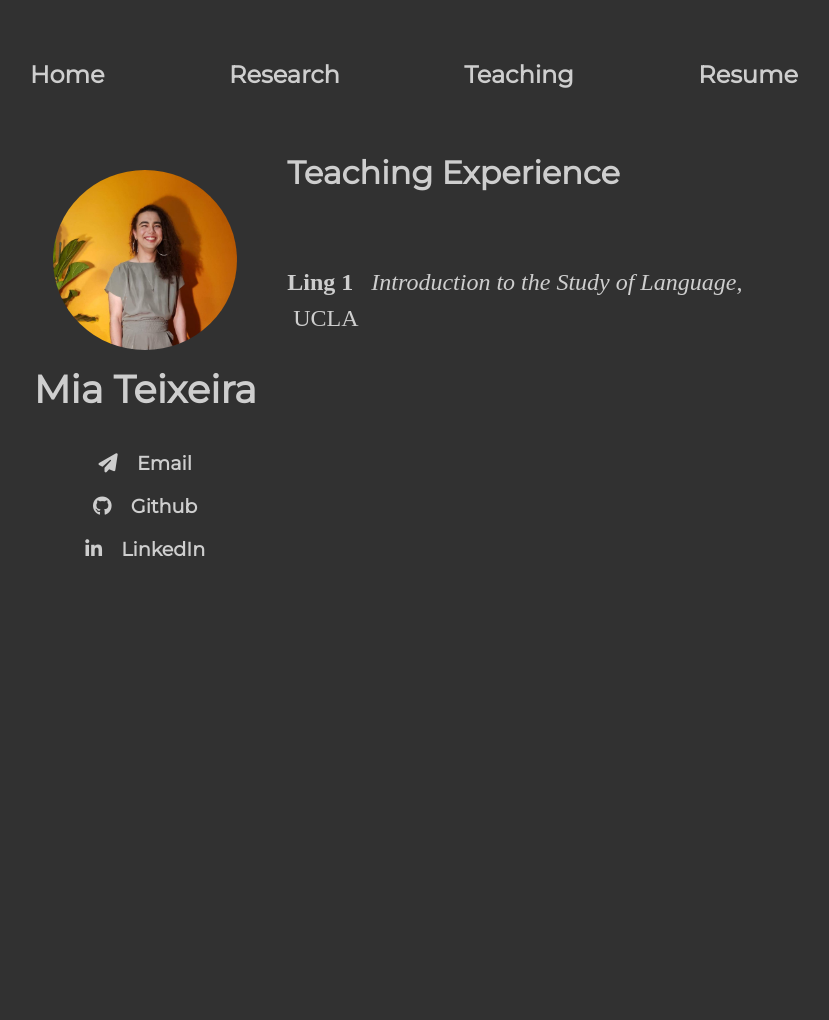
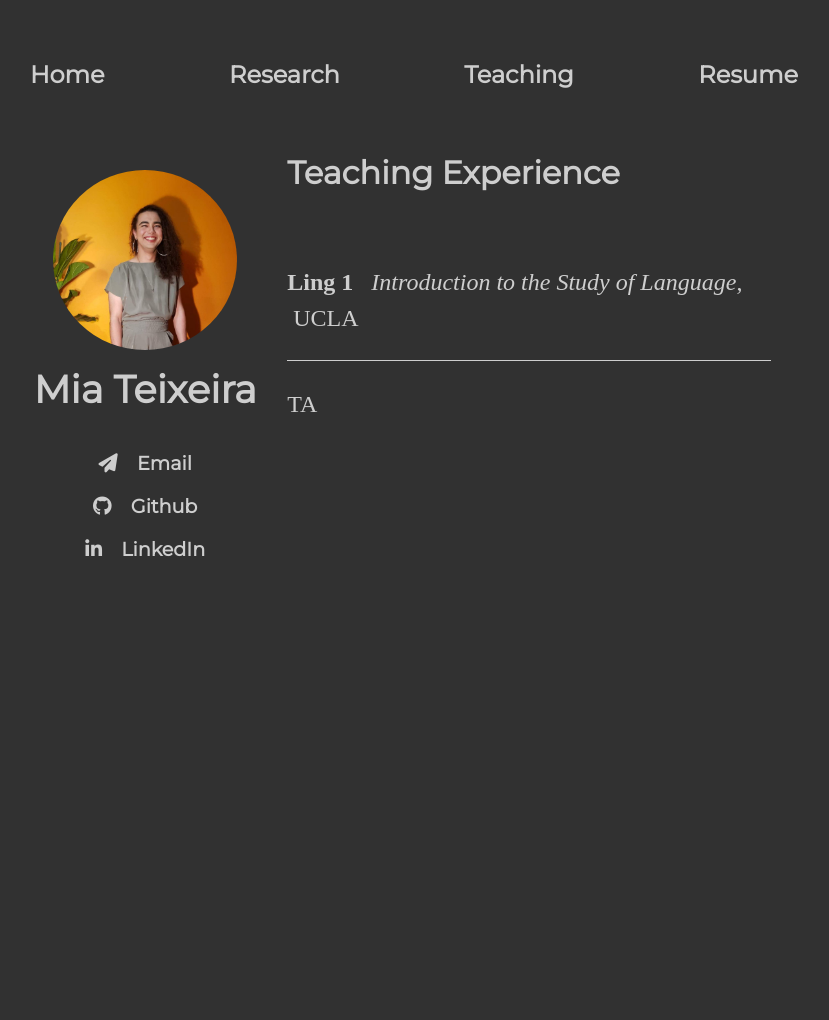
Before and after one commit to miateixeira/miateixeira.github.io, a Jekyll site: the page built from teaching/index.html, in a window 1280 px wide. Shown: the whole page, without its empty margins (226-1055 px from the left). Built offline with Jekyll 4.4.1, drawn with Linux system fonts in a browser that asks for light colours; nearby versions of some CDN libraries.

Commit message:
added hrule

```diff
--- a/css/main.css
+++ b/css/main.css
@@ -126,3 +126,10 @@ img.avatar {
 .course-school {
   padding-left: 0.25em;
 }
+
+hr {
+  border: 0;
+  border-top: 1px solid #cecece;
+  margin-top: 0.5em;
+  height: 1px;
+}
--- a/teaching/index.html
+++ b/teaching/index.html
@@ -12,6 +12,10 @@ title: Teaching
       <span class="course-name">Introduction to the Study of Language</span>,
       <span class="course-school">UCLA</span>
     </p>
+    <hr/>
+    <p>
+      TA
+    </p>
   </div>
 
 </div>
```
